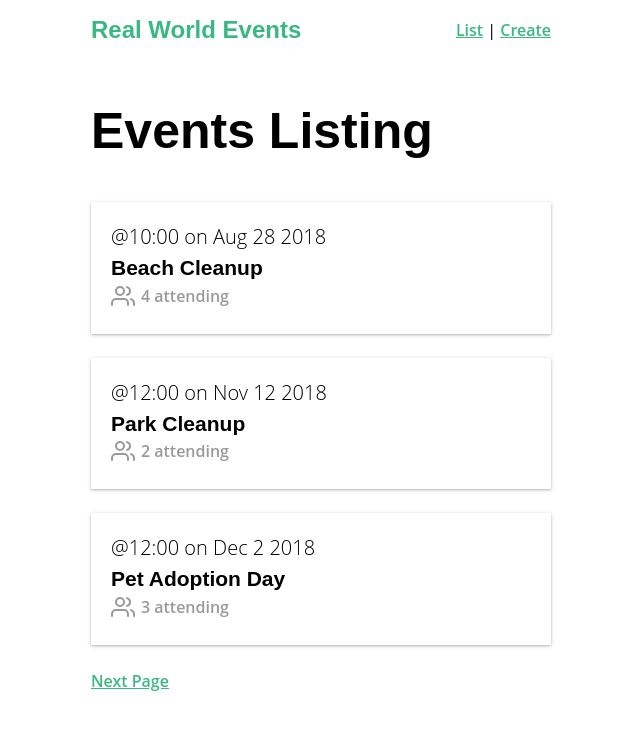
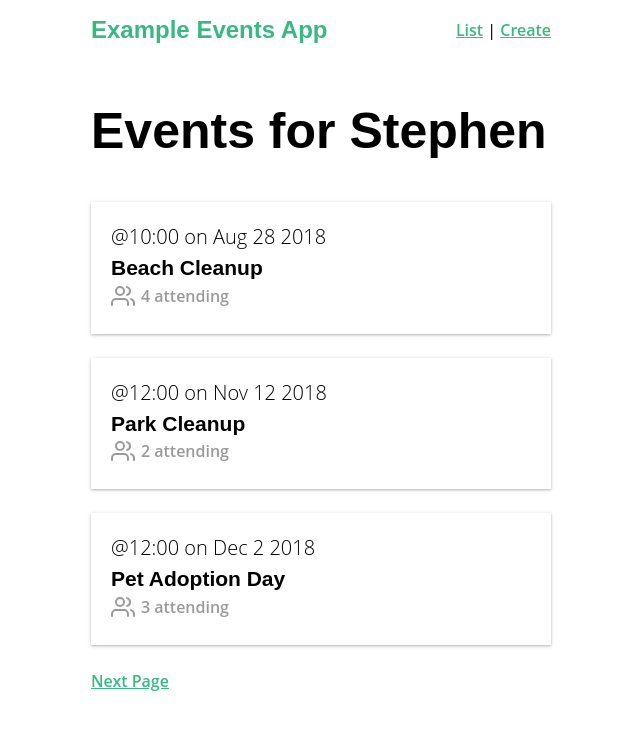
Before and after one commit to stephenstuder/events-app, a Vue app: page / in a window 1280 px wide. Shown: the top 730 px of the page, without its empty margins (319-959 px from the left). Built offline with nearby package versions, Linux system fonts and the light colour scheme; data requests are answered from the project's data file.

Commit message:
create a user module for vuex

```diff
--- a/src/components/NavBar.vue
+++ b/src/components/NavBar.vue
@@ -1,6 +1,6 @@
 <template>
   <div id="nav" class="nav">
-    <router-link to="/" class="brand">Real World Events</router-link>
+    <router-link to="/" class="brand">Example Events App</router-link>
     <nav>
       <router-link :to="{ name: 'event-list' }">List</router-link> |
       <router-link :to="{ name: 'event-create' }">Create</router-link>
--- a/src/main.js
+++ b/src/main.js
@@ -3,7 +3,7 @@ import upperFirst from 'lodash/upperFirst'
 import camelCase from 'lodash/camelCase'
 import App from './App.vue'
 import router from './router'
-import store from './store'
+import store from './store/store'
 import BaseIcon from '@/components/BaseIcon'
 
 Vue.component('BaseIcon', BaseIcon)
--- /dev/null
+++ b/src/store/modules/user.js
@@ -0,0 +1,3 @@
+export const state = {
+    user: { id: 'abc123', name: 'Stephen' },
+}
--- a/src/store.js
+++ b/src/store/store.js
@@ -1,12 +1,15 @@
 import Vue from 'vue'
 import Vuex from 'vuex'
 import EventService from '@/services/EventService.js'
+import * as user from '@/store/modules/user.js'
 
 Vue.use(Vuex)
 
 export default new Vuex.Store({
+  modules: {
+    user
+  },
   state: {
-    user: { id: 'abc123', name: 'Stephen Studer' },
     categories: ['sustainability', 'nature', 'animal welfare', 'housing', 'education', 'food', 'community'],
     events: [],
     eventsTotal: 0,
--- a/src/views/EventList.vue
+++ b/src/views/EventList.vue
@@ -1,6 +1,6 @@
 <template>
   <div>
-    <h1>Events Listing</h1>
+    <h1>Events for {{ user.user.name }}</h1>
     <EventCard v-for="event in events" :key="event.id" :event="event" />
     <template v-if="page != 1">
       <router-link
@@ -37,7 +37,7 @@ export default {
       // What page we are currently on
       return parseInt(this.$route.query.page) || 1
     },
-    ...mapState(['events', 'eventsTotal']),
+    ...mapState(['events', 'eventsTotal', 'user']),
   },
 }
 </script>
```
